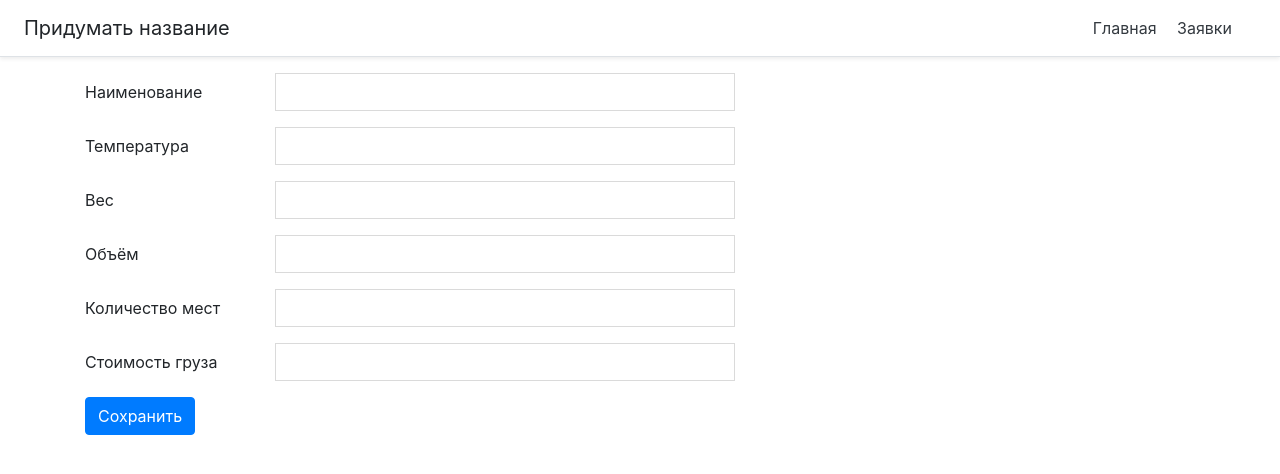
After one commit to AisProMir/Auction, a Django app: page /gruz/create/ in a window 1280 px wide. The commit adds this page. Shown: the top 474 px of the page. Run offline with Django 4.2, Linux system fonts and the light colour scheme; some libraries are stand-ins or nearby versions.

Commit message:
добавили добавление груза

```diff
--- a/main/templates/main/base.html
+++ b/main/templates/main/base.html
@@ -14,7 +14,10 @@
       <nav class="my-2 my-md-0 mr-md-3">
         <a class="p-2 text-dark" href="{% url 'index' %}">Главная</a>
         <a class="p-2 text-dark" href="{% url 'reuisition-note' %}">Заявки</a>
-        <a class="p-2 text-dark" href="{% url 'reuisition-note-create' %}">Создание заявок</a>
+        {% if user.is_authenticated %}
+        <a class="p-2 text-dark" href="{% url 'gruz-create' %}">Создание груза</a>
+        <a class="p-2 text-dark" href="{% url 'reuisition-note-create' %}">Создание заявки</a>
+        {% endif %}
       </nav>
     </div>
 
--- /dev/null
+++ b/main/templates/main/gruz_create.html
@@ -0,0 +1,50 @@
+{% extends 'main/base.html' %}
+
+{% block title %}
+Тут что то написано должно быть
+{% endblock %}
+
+{% block content %}
+    <div class="container-sm">
+    <form method="post">
+    {% csrf_token %}
+  <div class="form-group row">
+    <label for="name" class="col-sm-2 col-form-label">Наименование</label>
+    <div class="col-sm-10">
+      <input type="text" class="form-control-plaintext" id="name" name="nazvanie" style="border:1px solid #DADADA; width:50%">
+    </div>
+  </div>
+  <div class="form-group row">
+    <label for="temperatura" class="col-sm-2 col-form-label">Температура</label>
+    <div class="col-sm-10">
+      <input type="text" class="form-control-plaintext" id="temperatura" name="gradus" style="border:1px solid #DADADA; width:50%">
+    </div>
+  </div>
+  <div class="form-group row">
+    <label for="ves" class="col-sm-2 col-form-label">Вес</label>
+    <div class="col-sm-10">
+      <input type="text" class="form-control-plaintext" id="ves" name="nagruzka" style="border:1px solid #DADADA; width:50%">
+    </div>
+  </div>
+  <div class="form-group row">
+    <label for="obuom" class="col-sm-2 col-form-label">Объём</label>
+    <div class="col-sm-10">
+      <input type="text" class="form-control-plaintext" id="obuom" name="mashtab" style="border:1px solid #DADADA; width:50%">
+    </div>
+  </div>
+  <div class="form-group row">
+    <label for="kolishestvo mest" class="col-sm-2 col-form-label">Количество мест</label>
+    <div class="col-sm-10">
+      <input type="text" class="form-control-plaintext" id="kolishestvo mest" name="skolko mest" style="border:1px solid #DADADA; width:50%">
+    </div>
+  </div>
+  <div class="form-group row">
+    <label for="stoimost" class="col-sm-2 col-form-label">Стоимость груза</label>
+    <div class="col-sm-10">
+      <input type="text" class="form-control-plaintext" id="stoimost" name="cena" style="border:1px solid #DADADA; width:50%">
+    </div>
+  </div>
+    <button type="submit" class="btn btn-primary">Сохранить</button>
+</form>
+    </div>
+{% endblock %}
--- a/main/urls.py
+++ b/main/urls.py
@@ -1,8 +1,9 @@
 from django.urls import path
-from .views import IndexView, ReuisitionNoteView, ReuisitionNoteCreateView
+from .views import IndexView, ReuisitionNoteView, ReuisitionNoteCreateView,GruzCreateView
 
 urlpatterns = [
     path("", IndexView.as_view(), name='index'),
     path("reuisition_note/", ReuisitionNoteView.as_view(), name='reuisition-note'),
-    path("reuisition_note/create", ReuisitionNoteCreateView.as_view(), name='reuisition-note-create')
+    path("reuisition_note/create/", ReuisitionNoteCreateView.as_view(), name='reuisition-note-create'),
+    path("gruz/create/", GruzCreateView.as_view(), name='gruz-create')
     ]
--- a/main/views.py
+++ b/main/views.py
@@ -1,7 +1,7 @@
-from django.shortcuts import render
+from django.shortcuts import render, redirect
 from django.views.generic import TemplateView
 from .models import Zayaka, InformationOfCargo, Transport
-from .forms import Zayaka_form
+
 
 class IndexView(TemplateView):
     template_name = "main/index.html"
@@ -23,20 +23,30 @@ class ReuisitionNoteView(TemplateView):
 class ReuisitionNoteCreateView(TemplateView):
     template_name = "main/reuisition_note_create.html"
 
-    def create(self, request):
-        error = ''
-        if request.method == 'POST':
-            form = Zayaka_form(request.POST)
-            if form.is_valid():
-                form.save()
-                return request('reuisition_note.html')
-            else:
-                error = 'Заполните все поля'
-        form = Zayaka_form
+    def post(self, request):
+        number = request.POST["nomer"]
+        closing_time = request.POST["griz"]
+        gruz = request.POST["griz"]
+        transport = request.POST["mashina"]
+        kolishestvo = request.POST["skolko"]
+        pogruzka = request.POST["otcuda"]
+        razgruzka = request.POST["cyda"]
+        Zayaka.objects.create(number=number,closing_time=closing_time,gruz=gruz,
+                              transport=transport,kolishestvo=kolishestvo,
+                              pogruzka=pogruzka,razgruzka=razgruzka)
+        return redirect("index")
 
-        data = {
-            'form': form,
-            'error': error
-        }
+class GruzCreateView(TemplateView):
+    template_name = "main/gruz_create.html"
 
-        return render(request,self.template_name, data)
+    def post(self, request):
+        name = request.POST["nazvanie"]
+        temperatyra = request.POST["gradus"]
+        Ves = request.POST["nagruzka"]
+        Obiom = request.POST["mashtab"]
+        kolvoMest = request.POST["skolko mest"]
+        stoimostGruza = request.POST["cena"]
+        InformationOfCargo.objects.create(name=name,temperatyra=temperatyra,Ves=Ves,
+                              Obiom=Obiom,kolvoMest=kolvoMest,
+                              stoimostGruza=stoimostGruza)
+        return redirect("reuisition-note-create")
```
Also changed, not shown: main/templates/main/reuisition_note_create.html (+52 -16 lines), db.sqlite3.
